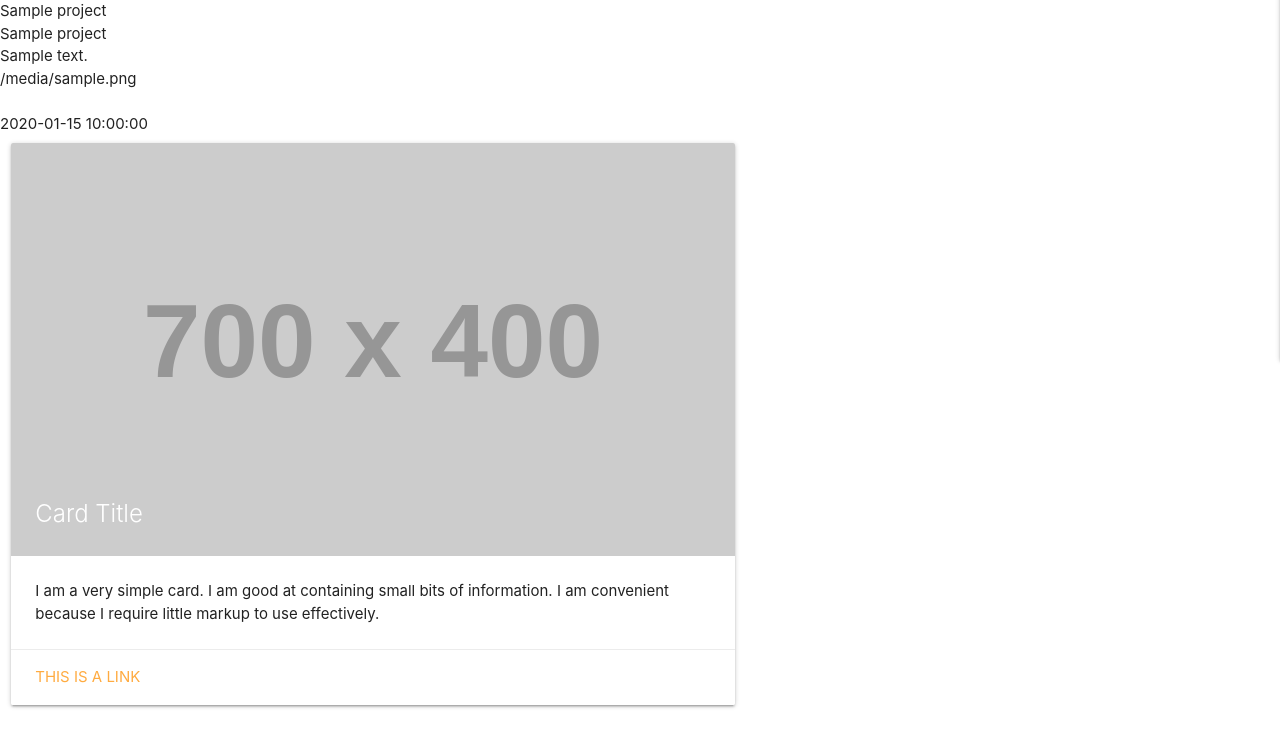
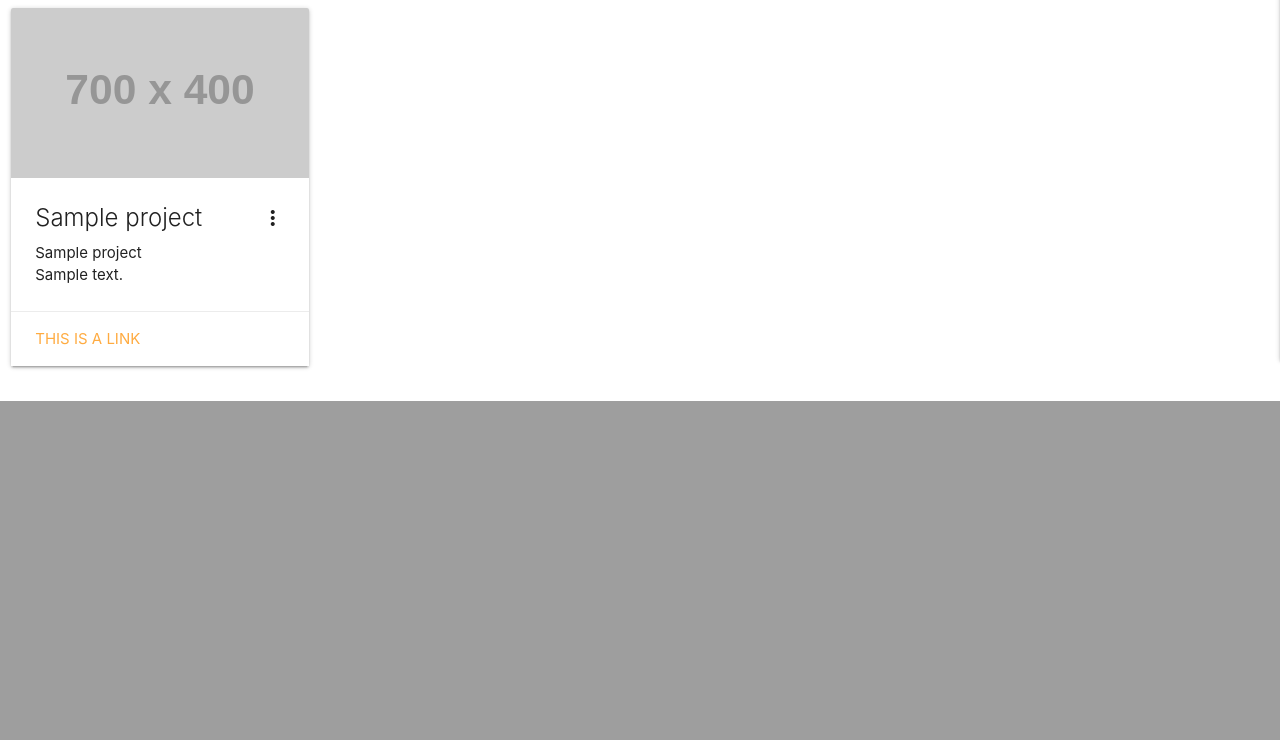
Before and after one commit to lhynes/CI-Data-Centric-Development-Milestone-Project-3, a Flask app: page /get_projects in a window 1280 px wide. Shown: the part 500-1240 px from the top of the page. After the commit the page ends 901 px from the top, so only its background shows below. Run offline with Flask 2, Linux system fonts and the light colour scheme; grey boxes labelled with a size stand in for pictures from a placeholder-image service; a database or web service that is not in the repository returns one stand-in record (values such as "Sample title"); some libraries are stand-ins or nearby versions.

Commit message:
set up cards for projects

```diff
--- a/templates/base.html
+++ b/templates/base.html
@@ -9,6 +9,7 @@
 		crossorigin="anonymous" type="text/css">
 	<link rel="stylesheet" href="https://cdnjs.cloudflare.com/ajax/libs/materialize/1.0.0/css/materialize.min.css"
 		type="text/css">
+    <link href="https://fonts.googleapis.com/icon?family=Material+Icons" rel="stylesheet">
 	<link rel="stylesheet" href="{{ url_for('static', filename='css/style.css') }}" type="text/css">
 	{% block styles %}
 	{% endblock %}
--- a/templates/projects.html
+++ b/templates/projects.html
@@ -1,32 +1,34 @@
 {% extends "base.html" %}
 {% block content %}
 
+
 {% for project in projects %}
-        {{ project.project_name}}<br>
-        {{ project.project_category_name }}<br>
-        {{ project.project_description }}<br>
-        {{ project.project_img_url }}<br>
-        {{ project.is_urgent }}<br>
-        {{ project.project_date }}<br>
-    {% endfor %}
-
     <div class="row">
-    <div class="col s12 m7">
-      <div class="card">
-        <div class="card-image">
-          <img src="https://placehold.it/700x400">
-          <span class="card-title">Card Title</span>
+        <div class="col s12 m6 l3">
+            <div class="card sticky-action" style="overflow: visible;">
+                <div class="card-image waves-effect waves-block waves-light">
+                    <img class="activator" src="https://placehold.it/700x400">
                     </div>
                     <div class="card-content">
-          <p>I am a very simple card. I am good at containing small bits of information.
-          I am convenient because I require little markup to use effectively.</p>
+                        <span class="card-title activator grey-text text-darken-4">{{ project.project_name}}<i class="material-icons right">more_vert</i></span>
+
+                        <p>{{ project.project_category_name }}</p>
+                        <p>{{ project.project_description }}</p>
+
                     </div>
+
                     <div class="card-action">
                         <a href="#">This is a link</a>
+
+                    </div>
+
+                    <div class="card-reveal" style="display: none; transform: translateY(0%);">
+                        <span class="card-title grey-text text-darken-4">Card Title<i class="material-icons right">close</i></span>
+                        <p>Here is some more information about this product that is only revealed once clicked on.</p>
                     </div>
                 </div>
             </div>
         </div>
-
+	{% endfor %}
 
 	{% endblock %}
```
Lines whose indentation alone changed are shown as unchanged.
